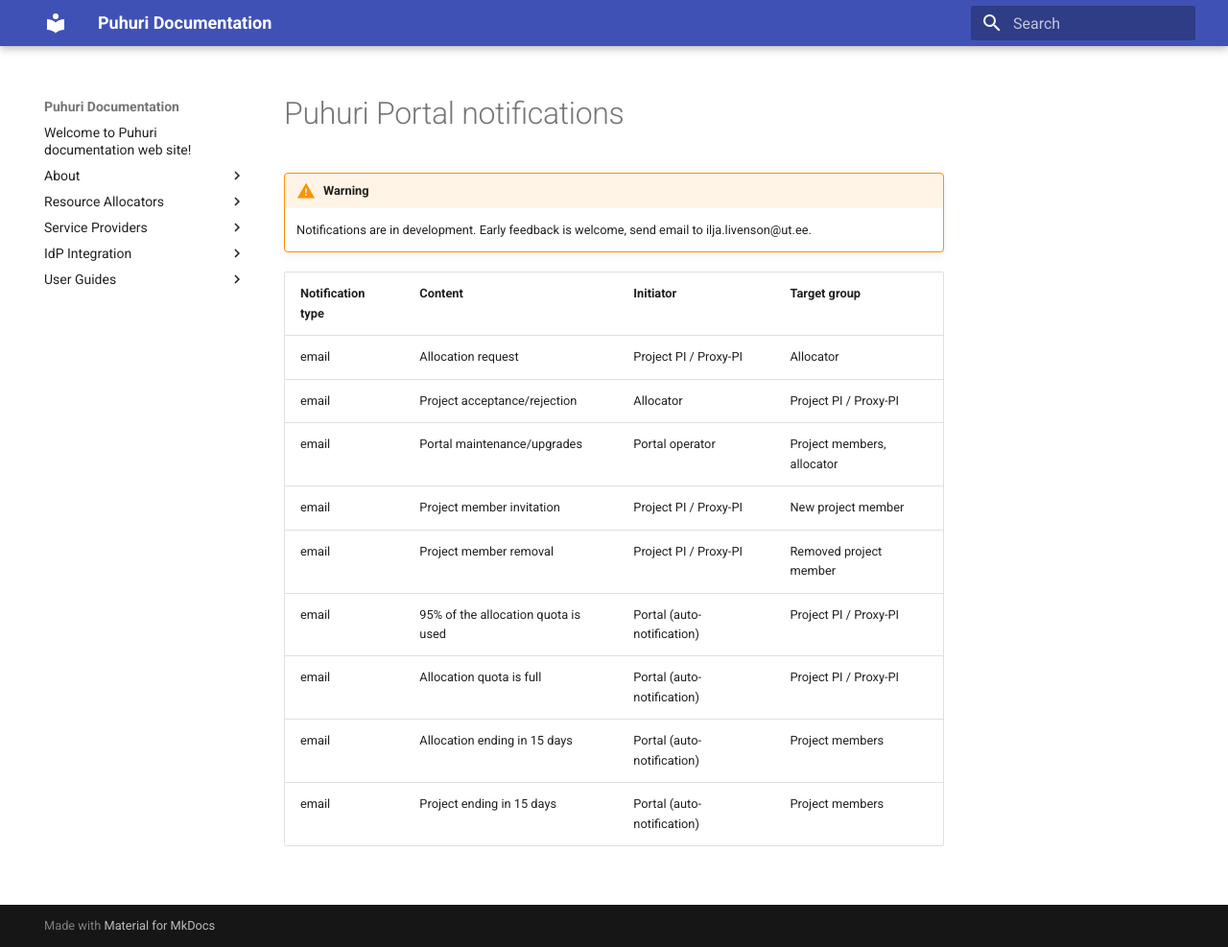
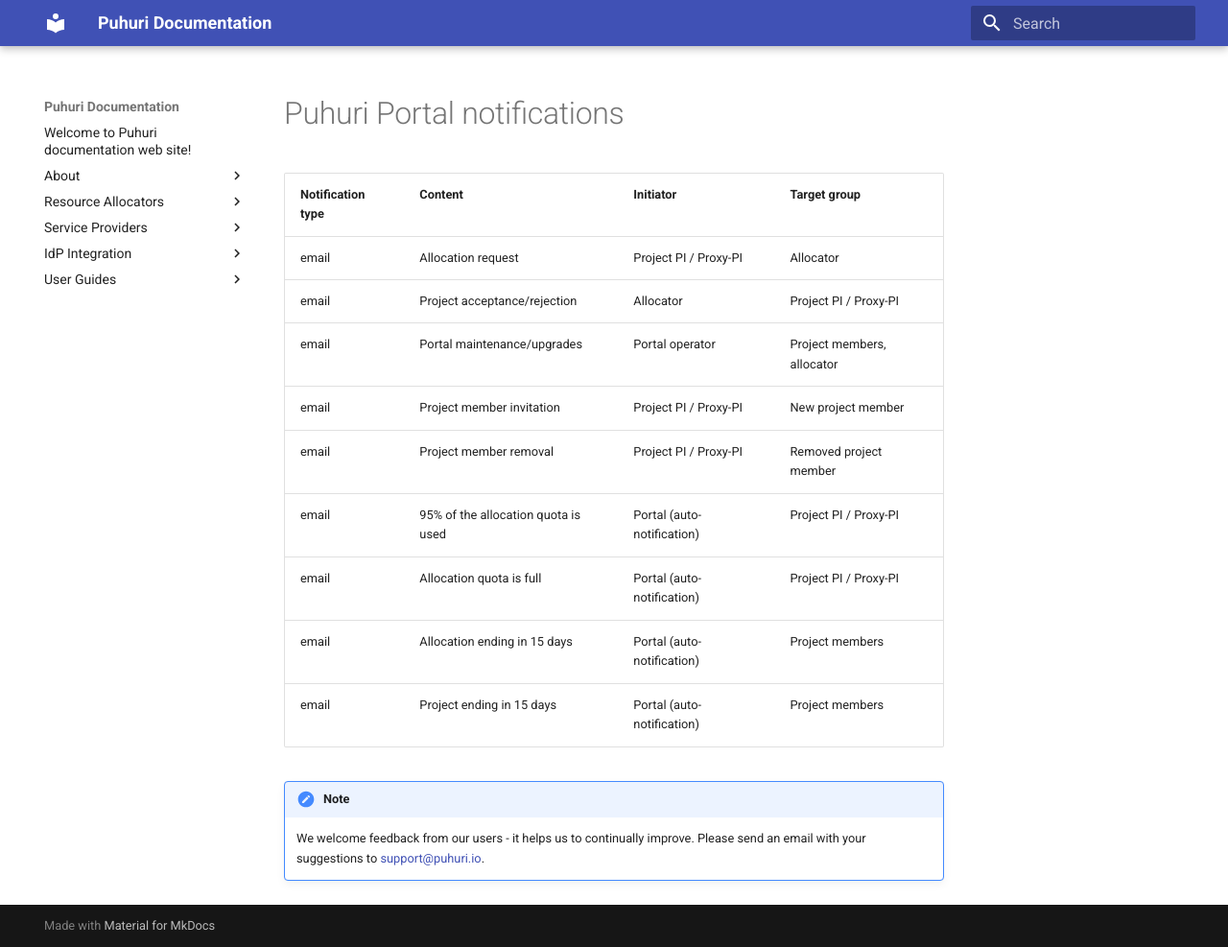
Before and after one commit to neicnordic/puhuri-web, an MkDocs documentation site: the page built from docs/user_guides/notifications.md, in a window 1280 px wide and 987 px high. Shown: the whole window at 96% size. Built offline with MkDocs 1.6.1 and Material for MkDocs 9.7.7, drawn with Linux system fonts in a browser that asks for light colours.

Commit message:
Update notifications.md

```diff
--- a/docs/user_guides/notifications.md
+++ b/docs/user_guides/notifications.md
@@ -1,7 +1,5 @@
 # Puhuri Portal notifications
 
-!!! warning
-    Notifications are in development. Early feedback is welcome, send email to ilja.livenson@ut.ee.
 
 | Notification type | Content | Initiator | Target group |
 --- | --- | --- | --- |
@@ -14,3 +12,7 @@
 | email | Allocation quota is full | Portal (auto-notification) | Project PI / Proxy-PI |
 | email | Allocation ending in 15 days | Portal (auto-notification) | Project members |
 | email | Project ending in 15 days | Portal (auto-notification) | Project members |
+
+
+!!! note
+    We welcome feedback from our users - it helps us to continually improve. Please send an email with your suggestions to [support@puhuri.io](mailto:support@puhuri.io).
```
